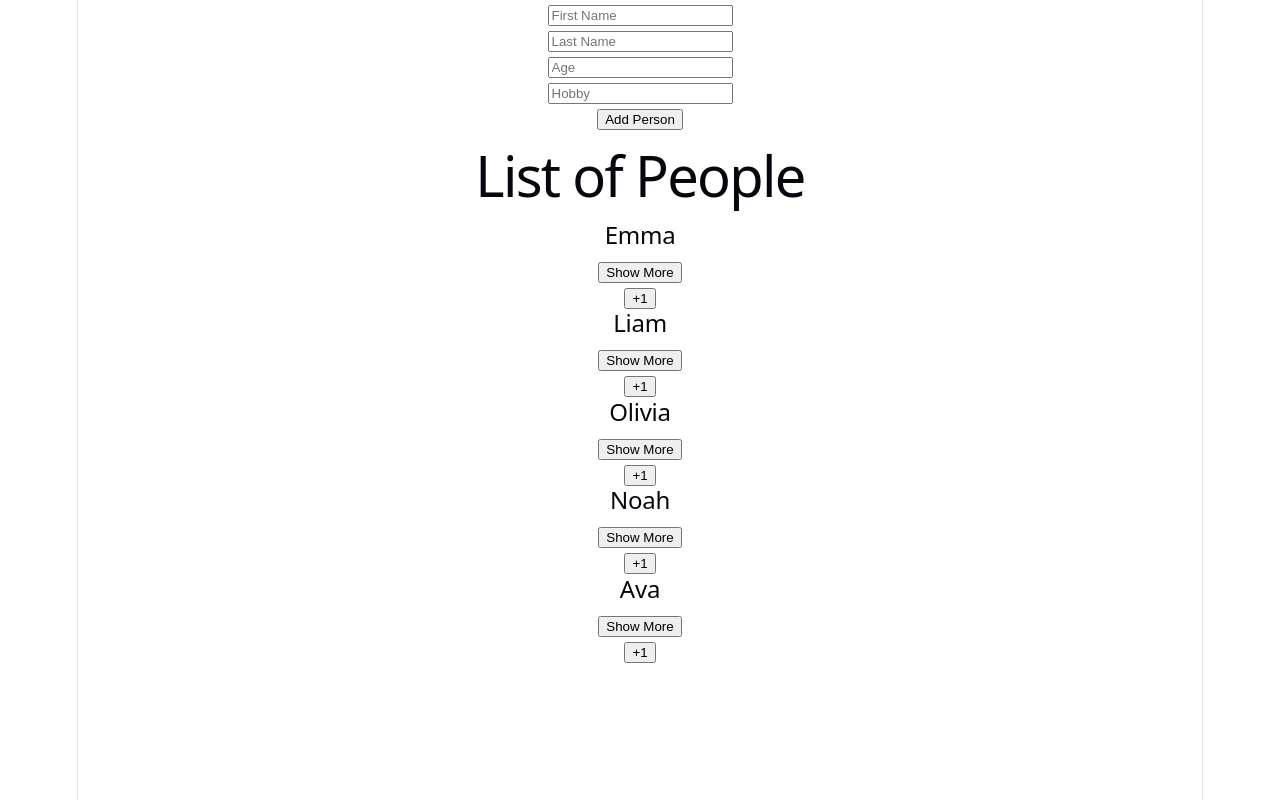
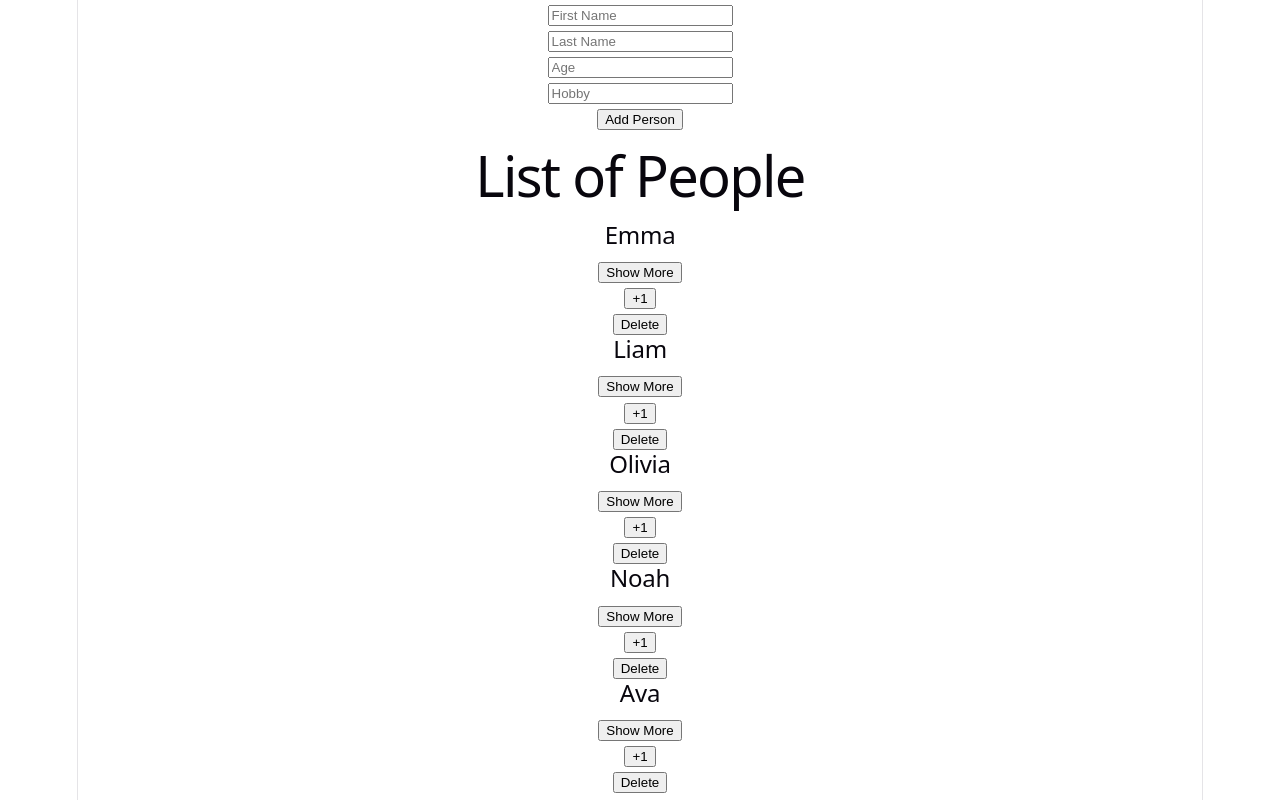
Before and after one commit to BassamR14/JS3-Uppgift3, a React (Vite) app: page / in a window 1280 px wide. Built offline with nearby package versions, Linux system fonts and the light colour scheme.

Commit message:
Added delete button for each profile

```diff
--- a/src/App.jsx
+++ b/src/App.jsx
@@ -49,6 +49,10 @@ function App() {
     setPeople((people) => [...people, newPerson]);
   }
 
+  function handleRemovePerson(index) {
+    setPeople((people) => people.filter((_, i) => i !== index));
+  }
+
   return (
     <>
       <div className="App">
@@ -56,7 +60,12 @@ function App() {
         <AddPerson handleFunction={handleAddPerson} />
         <h1>List of People</h1>
         {people.map((person, i) => (
-          <Profile key={i} data={person} />
+          <Profile
+            key={i}
+            data={person}
+            index={i}
+            handleRemove={handleRemovePerson}
+          />
         ))}
       </div>
     </>
--- a/src/components/Profile.jsx
+++ b/src/components/Profile.jsx
@@ -1,6 +1,6 @@
 import { useState } from "react";
 
-function Profile({ data }) {
+function Profile({ data, index, handleRemove }) {
   const { firstName, lastName, hobby } = data;
   const [show, setShow] = useState(false);
   //age needs to be re-rendered after it changes so it must have a state
@@ -11,7 +11,10 @@ function Profile({ data }) {
     setAge(age + 1);
   }
 
-  function removePerson() {}
+  function removePerson() {
+    // cant access setpeople from child Component, use callback function
+    handleRemove(index);
+  }
 
   return (
     <>
@@ -34,7 +37,8 @@ function Profile({ data }) {
           {show ? "Show Less" : "Show More"}
         </button>
         <br />
-        <button onClick={addOne}>+1</button>
+        <button onClick={addOne}>+1</button> <br />
+        <button onClick={removePerson}>Delete</button>
       </div>
     </>
   );
```
